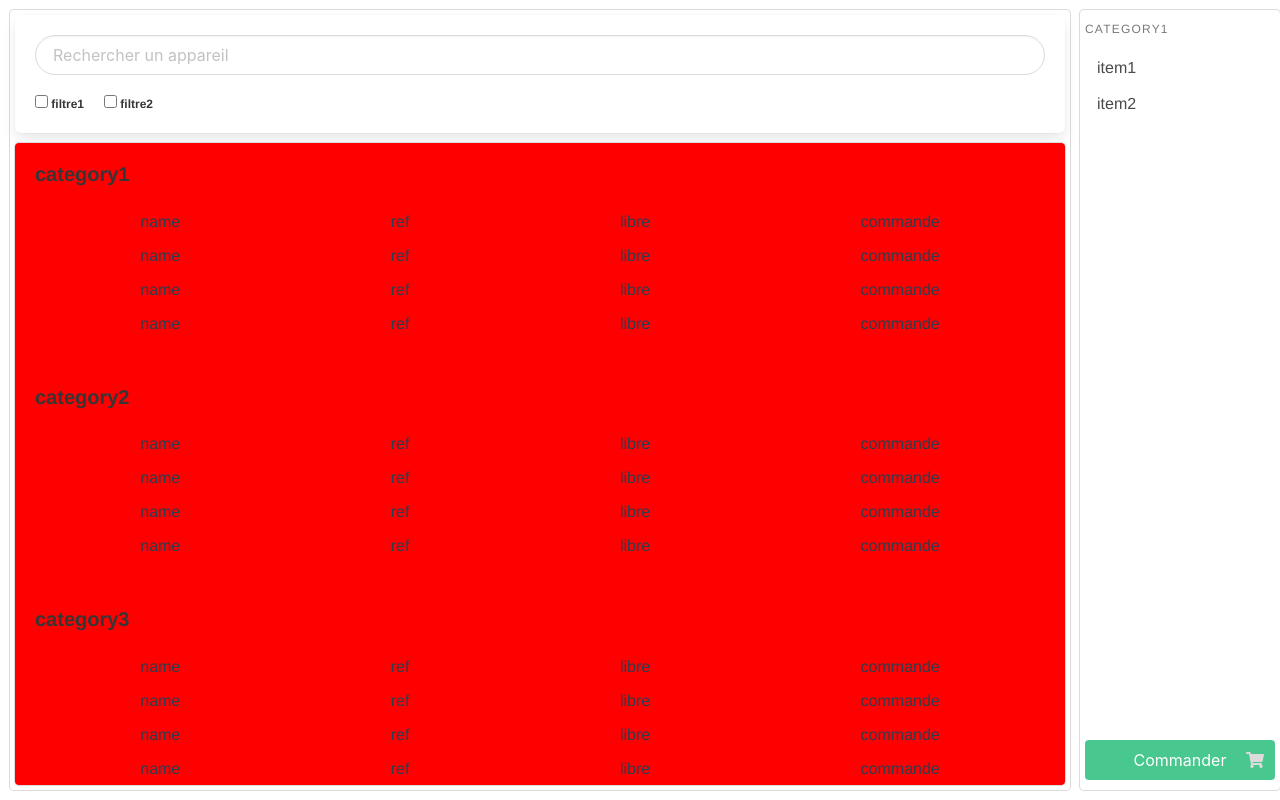
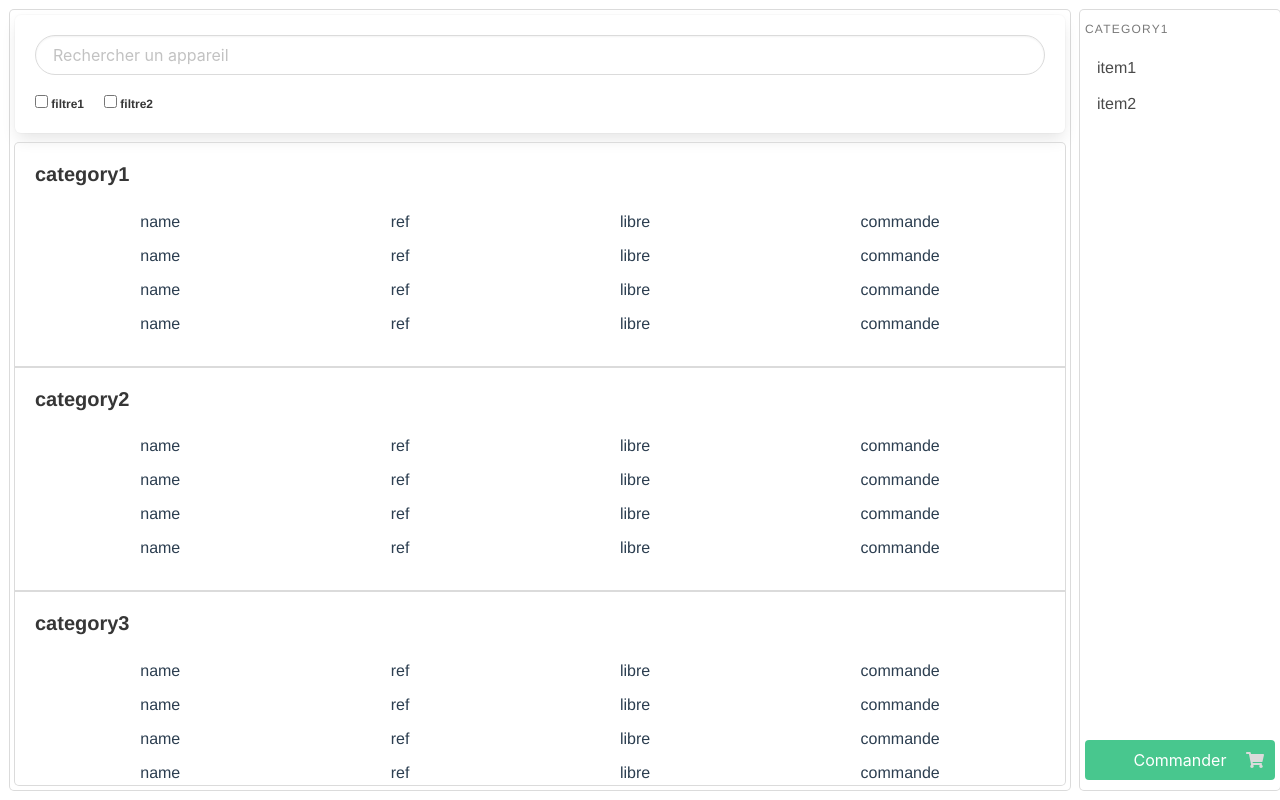
Before and after one commit to skatos-ux/Loaner, a Vue app: page /dashboard in a window 1280 px wide. Built offline with nearby package versions, Linux system fonts and the light colour scheme.

Commit message:
design: DeviceCategoryLayout

```diff
--- a/src/components/layouts/DeviceCategoryLayout.vue
+++ b/src/components/layouts/DeviceCategoryLayout.vue
@@ -25,8 +25,8 @@ export default class DeviceCategoryLayout extends Vue {
 <style scoped lang="scss">
 @import "./../../scss/globals";
   .deviceCategory {
-    background-color: red;
     padding: 1.25rem;
+    border-bottom: $section-border-color solid 2px;
     &--container {
       display: flex;
       flex-direction: column;
```
